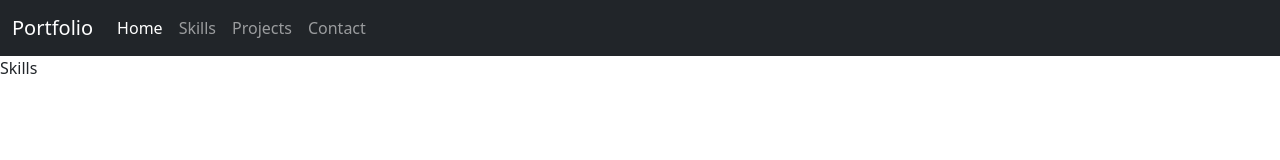
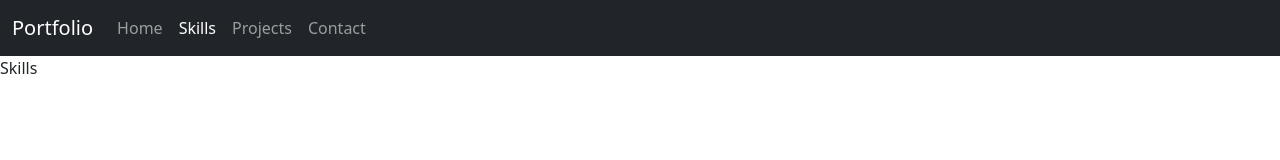
Before and after one commit to Rajeh-BenRomdhan/bestPrice-front, a React (Vite) app: page /skills in a window 1280 px wide. Shown: the top 160 px of the page. Built offline with nearby package versions, Linux system fonts and the light colour scheme.

Commit message:
Add nav links in the Navbar

```diff
--- a/src/components/Navbar.jsx
+++ b/src/components/Navbar.jsx
@@ -1,3 +1,5 @@
+import { NavLink } from "react-router-dom";
+
 const Navbar = () => {
   return (
     <nav className="navbar navbar-expand-lg navbar-dark bg-dark">
@@ -9,16 +11,16 @@
         <div className="collapse navbar-collapse" id="navbarNav">
           <ul className="navbar-nav">
             <li className="nav-item">
-              <a className="nav-link active" aria-current="page" href="#">Home</a>
+              <NavLink className="nav-link" to="/">Home</NavLink>
             </li>
             <li className="nav-item">
-              <a className="nav-link" href="#">Skills</a>
+              <NavLink className="nav-link" to="/skills">Skills</NavLink>
             </li>
             <li className="nav-item">
-              <a className="nav-link" href="#">Projects</a>
+              <NavLink className="nav-link" to="/projects">Projects</NavLink>
             </li>
             <li className="nav-item">
-              <a className="nav-link" href="#" >Contact</a>
+              <NavLink className="nav-link" to="/contact">Contact</NavLink>
             </li>
           </ul>
         </div>
```
